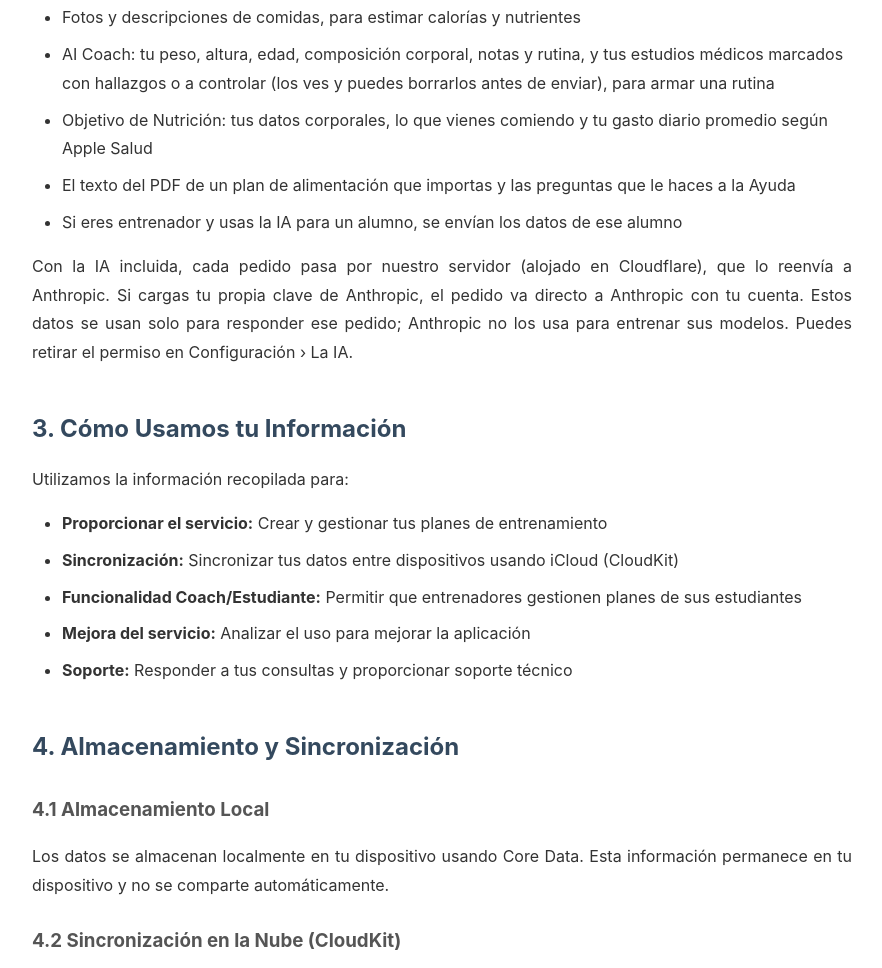
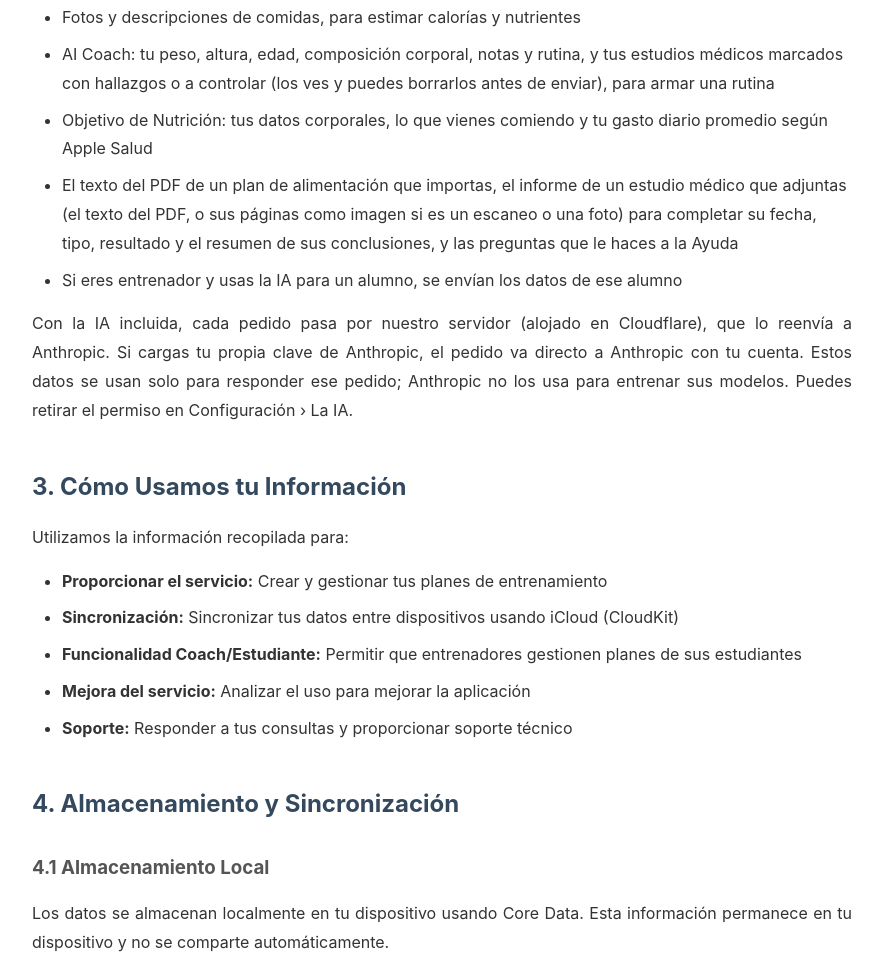
Before and after one commit to chamorpa/pachworkout-privacy, a plain HTML site: page index.html in a window 1280 px wide. Shown: the part 1566-2534 px from the top of the page, without its empty margins (198-1080 px from the left). Drawn offline with Linux system fonts and the light colour scheme.

Commit message:
Estudios médicos: la IA lee el informe adjunto

```diff
--- a/index.html
+++ b/index.html
@@ -130,7 +130,7 @@
             <li>Fotos y descripciones de comidas, para estimar calorías y nutrientes</li>
             <li>AI Coach: tu peso, altura, edad, composición corporal, notas y rutina, y tus estudios médicos marcados con hallazgos o a controlar (los ves y puedes borrarlos antes de enviar), para armar una rutina</li>
             <li>Objetivo de Nutrición: tus datos corporales, lo que vienes comiendo y tu gasto diario promedio según Apple Salud</li>
-            <li>El texto del PDF de un plan de alimentación que importas y las preguntas que le haces a la Ayuda</li>
+            <li>El texto del PDF de un plan de alimentación que importas, el informe de un estudio médico que adjuntas (el texto del PDF, o sus páginas como imagen si es un escaneo o una foto) para completar su fecha, tipo, resultado y el resumen de sus conclusiones, y las preguntas que le haces a la Ayuda</li>
             <li>Si eres entrenador y usas la IA para un alumno, se envían los datos de ese alumno</li>
         </ul>
         <p>Con la IA incluida, cada pedido pasa por nuestro servidor (alojado en Cloudflare), que lo reenvía a Anthropic. Si cargas
```
